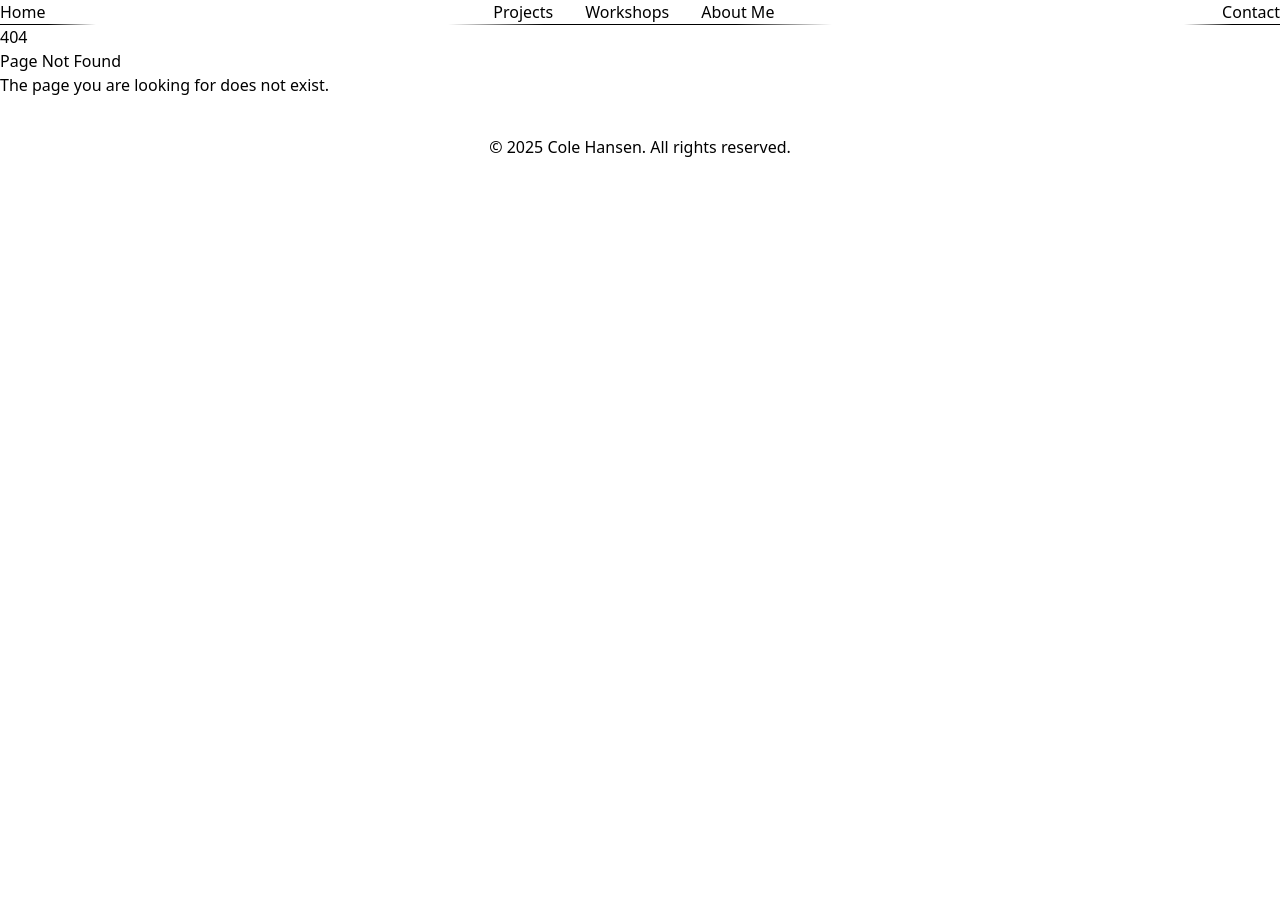
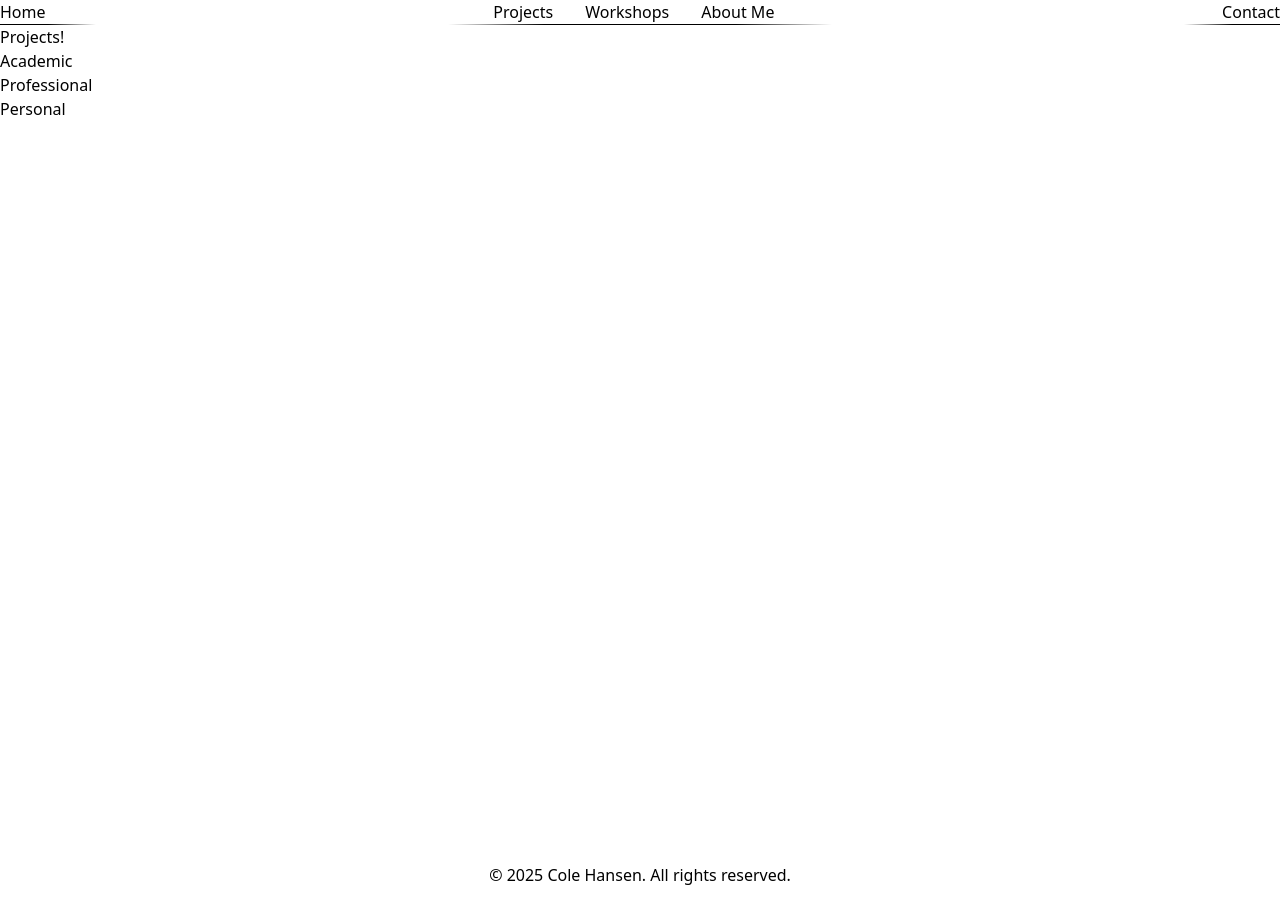
Before and after one commit to ColeMinersUnion/portfolio, a React (Vite) app: page /projects in a window 1280 px wide. Before the commit this address had no page. Before the commit the page ends 800 px from the top, so only its background shows below. Built offline with nearby package versions, Linux system fonts and the light colour scheme.

Commit message:
So much stuff. Working through react router & page navigation.

```diff
--- a/src/App.jsx
+++ b/src/App.jsx
@@ -35,6 +35,7 @@ function App() {
                 <Spotlight />
               </ScrollPage>
             </div>
+            {/*TODO: This is a comment!*/}
         </div>
     </>
   )
--- a/src/main.jsx
+++ b/src/main.jsx
@@ -3,11 +3,17 @@ import { createRoot } from 'react-dom/client'
 import { useEffect, useState } from 'react'
 import './index.css'
 import App from './App.jsx'
-import { createBrowserRouter, Outlet, RouterProvider } from 'react-router-dom'
+import { createBrowserRouter, Outlet, RouterProvider, Link} from 'react-router-dom'
 import PageNotFound from './pages/PageNotFound.jsx'
 import Navbar from './components/Navbar.jsx'
 import Footer from './components/Footer.jsx'
 import About from './pages/About.jsx'
+//Projects
+import Projects from './pages/projects/Projects.jsx'
+//Project Groups
+import Work from './pages/projects/Work/Work.jsx'
+import Personal from './pages/projects/Personal/Personal.jsx'
+import Class from './pages/projects/Class/Class.jsx'
 
 const Layout = () => {
 
@@ -37,6 +43,57 @@ const Layout = () => {
   );
 }
 
+const BlankLayout = () => {
+  const [background, setBackground] = useState(null);
+
+
+  return (
+    <div className="relative min-h-screen overflow-hidden">
+      {/* Dynamic background */}
+      {background && (
+        <div className="absolute inset-0 z-0">
+          {typeof background === "string" ? (
+            <div className={background} />
+          ) : (
+            background // JSX like <ThreeScene />
+          )}
+        </div>
+      )}
+
+      {/* Content & overlays */}
+      <div className="relative z-10">
+        <Outlet context={{setBackground}}/>
+      </div>
+    </div>
+  );
+}
+
+const ProjectLayout = () => {
+  const [background, setBackground] = useState(null);
+
+
+  return (
+    <div className="relative min-h-screen overflow-hidden">
+      {/* Dynamic background */}
+      {background && (
+        <div className="absolute inset-0 z-0">
+          {typeof background === "string" ? (
+            <div className={background} />
+          ) : (
+            background // JSX like <ThreeScene />
+          )}
+        </div>
+      )}
+
+      {/* Content & overlays */}
+      <div className="relative z-10">
+        <Link to="/projects" className="">Back to Projects</Link>
+        <Outlet context={{setBackground}}/>
+      </div>
+    </div>
+  );
+}
+
 const router = createBrowserRouter([
   {
     path:'/',
@@ -51,15 +108,52 @@ const router = createBrowserRouter([
         element: <About />,
       },
       {
+        path: '/projects',
+        element: <BlankLayout />,
+        children: [
+          {
+            path: '/projects/',
+            element: <Projects />,
+          },
+          {
+            path: '/projects/professional',
+            element: <ProjectLayout />,
+            children:[
+              {
+                path: '/projects/professional',
+                element: <Work />,
+              }
+            ],
+          },
+          {
+            path: '/projects/personal',
+            element: <ProjectLayout />,
+            children: [
+              {
+                path: '/projects/personal',
+                element: <Personal />,
+              }
+            ],
+          },
+          {
+            path: '/projects/academic',
+            element: <ProjectLayout />,
+            children: [
+              {
+                path: '/projects/academic',
+                element: <Class />,
+              }
+            ],
+          }
+        ],
+      },
+      {
         path: '*',
         element: <PageNotFound />,
       }
   ]}
 ])
 
-
-
-
 createRoot(document.getElementById('root')).render(
   <RouterProvider router={router} />
 )
--- a/src/pages/Splash.jsx
+++ b/src/pages/Splash.jsx
@@ -1,11 +1,29 @@
 import "./styles/splash.css";
-import { useLoader } from '@react-three/fiber'
+import { useLoader, useFrame, Canvas } from '@react-three/fiber'
 import { GLTFLoader } from 'three/addons/loaders/GLTFLoader.js'
+import { useRef, forwardRef } from "react";
+
+const Ball = forwardRef((props, ref) => {
+  const gltf = useLoader(GLTFLoader, '/models/basketball.glb')
+  return <primitive object={gltf.scene} ref={ref} />
+});
+
+function Scene(){
 
 
-function ball(){
-  const gltf = useLoader(GLTFLoader, '../assets/models/basketball.glb')
-  return <primitive object={gltf.scene} />
+    const myMesh = useRef();
+    useFrame(({ clock }) => {
+        myMesh.current.rotation.y = 5 * clock.elapsedTime;
+        myMesh.current.rotation.z = 0.1 * clock.elapsedTime;
+    });
+    return (
+        <Canvas camera={{ position: [0, 0, 2.5], fov: 50 }} className="canvas">
+            <Ball ref={myMesh} />
+            <ambientLight intensity={0.1} />
+            <directionalLight />
+        </Canvas>
+    )
+
 }
 
 
@@ -13,7 +31,12 @@ export default function Splash(props) {
     return (
         <>
         <div className="splash-container">
+            <div className="splash-media">
 
+            </div>
+            <div className="splash-text">
+                <h1>COLE HANSEN</h1>
+            </div>
         </div>
 
         </>
--- a/src/pages/projects/Class/Class.jsx
+++ b/src/pages/projects/Class/Class.jsx
@@ -0,0 +1,11 @@
+
+
+export default function Class(props){
+    return (
+        <>
+            <div>
+                <h1>Class Projects</h1>
+            </div>
+        </>
+    )
+}
--- a/src/pages/projects/Personal/Personal.jsx
+++ b/src/pages/projects/Personal/Personal.jsx
@@ -0,0 +1,10 @@
+
+export default function Personal(props){
+    return (
+        <>
+            <div>
+                <h1>Personal Projects</h1>
+            </div>
+        </>
+    )
+}
--- a/src/pages/projects/Projects.jsx
+++ b/src/pages/projects/Projects.jsx
@@ -0,0 +1,28 @@
+import { Link } from "react-router-dom";
+
+
+export default function Projects(props){
+
+
+    return (
+        <>
+            <div className="prj title">
+                <h1>Projects!</h1>
+            </div>
+            <div className="prj-links">
+                <Link to="/projects/academic" className="prj-link">
+                    <h3>Academic </h3>
+                </Link>
+                <Link to="/projects/professional" className="prj-link">
+                    <h3>Professional </h3>
+                </Link>
+                <Link to="/projects/personal" className="prj-link">
+                    <h3>Personal</h3>
+                </Link>
+            </div>
+            <div className="prj-cards">
+
+            </div>
+        </>
+    )
+}
--- a/src/pages/projects/Work/Work.jsx
+++ b/src/pages/projects/Work/Work.jsx
@@ -0,0 +1,10 @@
+
+export default function Work(props){
+    return (
+        <>
+            <div>
+                <h1>Professional Assignments</h1>
+            </div>
+        </>
+    )
+}
--- a/src/pages/styles/splash.css
+++ b/src/pages/styles/splash.css
@@ -1,4 +1,18 @@
-#splash-text {
+
+
+.splash-container{
+    display: flex;
+    flex-direction: row;
+
+
+}
+
+.splash-media{
+    overflow: auto;
+
+}
+
+.splash-text {
     font-size: 4rem;
 
 }
```
Also changed, not shown: src/pages/templates/Card.jsx (added, +7 -0 lines), 1 other file (tests, documents, lock files or other folders).
